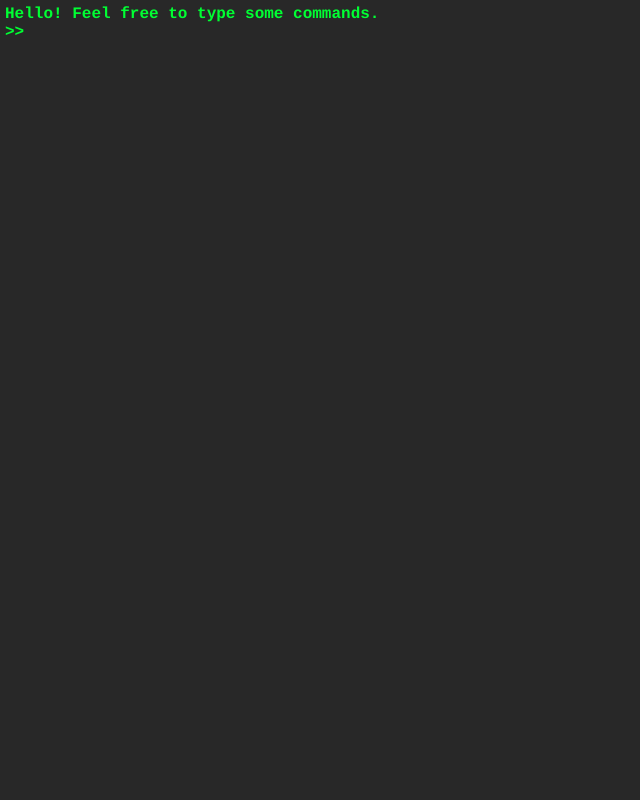
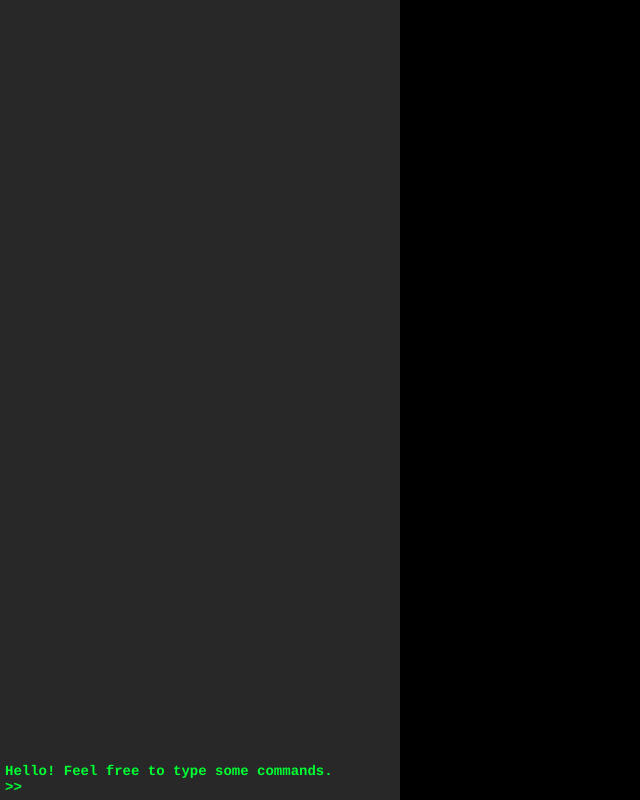
Before and after one commit to gdrtodd/gdrtodd.github.io, a plain HTML site: page textbox.html in a window 1280 px wide. Shown: the whole page, without its empty margins (0-640 px from the left). Drawn offline with Linux system fonts and the light colour scheme.

Commit message:
Update textbox.html

```diff
--- a/textbox.html
+++ b/textbox.html
@@ -14,7 +14,26 @@
                         var chars_rendered = 0;
                         var rendering;
 
+                        // function getTextWidth(text, font) {
+                        //         const canvas = document.createElement('canvas');
+                        //         const context = canvas.getContext('2d');
+
+                        //         context.font = font || getComputedStyle(document.body).font;
+
+                        //         return context.measureText(text).width;
+                        // }
+
+                        function getTextWidth(text, font) {
+                                // re-use canvas object for better performance
+                                const canvas = getTextWidth.canvas || (getTextWidth.canvas = document.createElement("canvas"));
+                                const context = canvas.getContext("2d");
+                                context.font = font;
+                                const metrics = context.measureText(text);
+                                return metrics.width;
+                        }
+
                         document.onkeydown = function (event) {
+
                                 // Only allow letters, numbers, and select punctuation
                                 if (event.key.length == 1 && /[a-zA-Z0-9-_.!? ]/.test(event.key)) {
                                         user_text = user_text.concat(event.key);
@@ -24,17 +43,20 @@
                                         user_text = user_text.substr(0, user_text.length-1);
                                 }
 
+                                // Enter clears the text and parses it [or skips to the end of the animation, maybe?]
                                 else if (event.key == "Enter" && user_text.length > 0) {
                                         parse_input(user_text);
                                         user_text = "";
                                 }
 
+                                // Update the displayed text
                                 if (caret_visible) {
                                         $("input_line").innerHTML = ">> ".concat(user_text).concat("&#9646;")
                                 }
                                 else {
                                         $("input_line").innerHTML = ">> ".concat(user_text)
                                 }
+
 
                         };
 
@@ -57,12 +79,15 @@
                                 else if (input == "hello world") {
                                         render("And hello to you, too!");
                                 }
+                                else {
+                                        render("I'm afraid I don't have a response prepared for that yet.")
+                                }
                         }
 
                         function render(text) {
                                 to_render = text;
                                 chars_rendered = 0;
-				rendering = setInterval(update_render, 45);
+                                rendering = setInterval(update_render, 40);
                         }
 
                         function update_render() {
@@ -82,31 +107,52 @@
                                 margin: 0px;
                                 padding: 0px;
                                 height: 99%;
-				background-color: rgb(40, 40, 40);
+                                background-color: rgb(0, 0, 0);
+
                         }
 
 
                         #input_line {
                                 font-family: courier;
                                 font-weight: bold;
+                                font-size: 14px;
                                 color: rgb(0, 255, 51);
+                                width: 400px;
+
+                                white-space: nowrap;
+                                overflow: hidden;
+                                display: block;
+                                text-overflow: ellipsis;
                         }
 
                         #output_line {
                                 font-family: courier;
                                 font-weight: bold;
+                                font-size: 14px;
                                 color: rgb(0, 255, 51);
                         }
 
+                        #side-panel {
+                                width: 400px;
+                                height: 100vh;
+                                background-color: rgb(40, 40, 40);
+                        }
+
                         #terminal {
-                                margin: 5px;
+                                padding: 5px;
+                                position: absolute;
+                                bottom: 0;
+                                left: 0;
+                                right: 400px;
                         }
                 </style>
         </head>
         <body>
+        <div id="side-panel">
                 <div id="terminal">
                         <span id="output_line"> Hello! Feel free to type some commands.</span><br>
                         <span id="input_line">>> </span>
                 </div>
+        </div>
         </body>
 </html>
```
Lines whose indentation alone changed are shown as unchanged.
